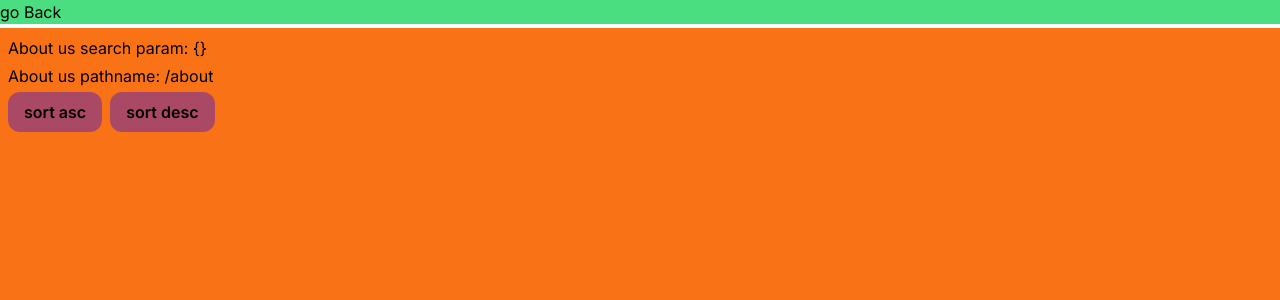
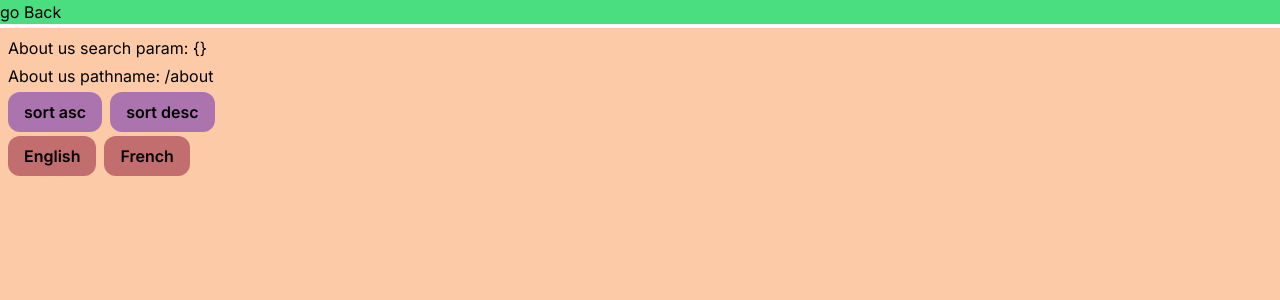
Before and after one commit to vamb/next-demo, a Next.js app: page /about in a window 1280 px wide. Shown: the top 300 px of the page. Built offline with nearby package versions, Linux system fonts and the light colour scheme.

Commit message:
feat: code update

```diff
--- a/app/about/page.js
+++ b/app/about/page.js
@@ -24,21 +24,38 @@ export default () => {
     window.history.pushState(null, '', `?${params.toString()}`)
   }
 
+  function switchLocale(locale) {
+    // e.g. '/en/about' or '/fr/contact'
+    const newPath = `/${locale}${pathname}`
+    window.history.replaceState(null, '', newPath)
+  }
+
   return (
     <div
-      className={'flex flex-col items-start justify-start p-2 bg-orange-500 flex-grow gap-1'}
+      className={'flex flex-col items-start justify-start p-2 flex-grow gap-1'}
+      style={{backgroundColor: '#f9731660'}}
     >
       <div>{`About us search param: ${result? JSON.stringify(result): ''}`}</div>
       <div>{`About us pathname: ${pathname}`}</div>
       <div className={'flex flex-row gap-2'}>
         <div
-          className={'self-btn'}
+          className={'purple-btn'}
           onClick={()=>handleBtnClick('asc')}
         >sort asc</div>
         <div
-          className={'self-btn'}
+          className={'purple-btn'}
           onClick={()=>handleBtnClick('desc')}
         >sort desc</div>
+      </div>
+      <div className={'flex flex-row gap-2'}>
+        <div
+          className={'pink-btn'}
+          onClick={()=>switchLocale('en')}
+        >English</div>
+        <div
+          className={'pink-btn'}
+          onClick={()=>switchLocale('fr')}
+        >French</div>
       </div>
     </div>
   )
--- a/app/globals.css
+++ b/app/globals.css
@@ -16,8 +16,20 @@
     border-radius: 3px;
     cursor: pointer;
   }
-  .self-btn {
-    @apply mt-auto bg-violet-800 bg-opacity-50 hover:bg-opacity-75 transition-colors duration-200 rounded-xl font-semibold py-2 px-4 inline-flex cursor-pointer
+  .purple-btn {
+    @apply
+    mt-auto bg-violet-800 bg-opacity-50 hover:bg-opacity-75 transition-colors
+    duration-200 rounded-xl font-semibold py-2 px-4 inline-flex cursor-pointer
+  }
+  .orange-btn {
+    @apply
+    mt-auto bg-amber-900 bg-opacity-50 hover:bg-opacity-75 transition-colors
+    duration-200 rounded-xl font-semibold py-2 px-4 inline-flex cursor-pointer
+  }
+  .pink-btn {
+    @apply
+    mt-auto bg-rose-900 bg-opacity-50 hover:bg-opacity-75 transition-colors
+    duration-200 rounded-xl font-semibold py-2 px-4 inline-flex cursor-pointer
   }
 }
 
```
